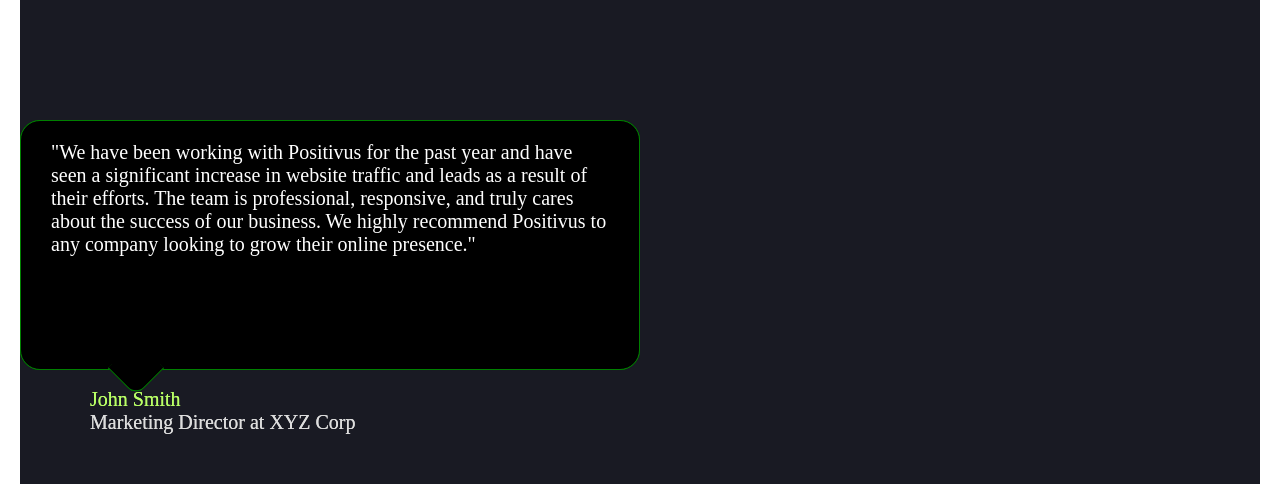
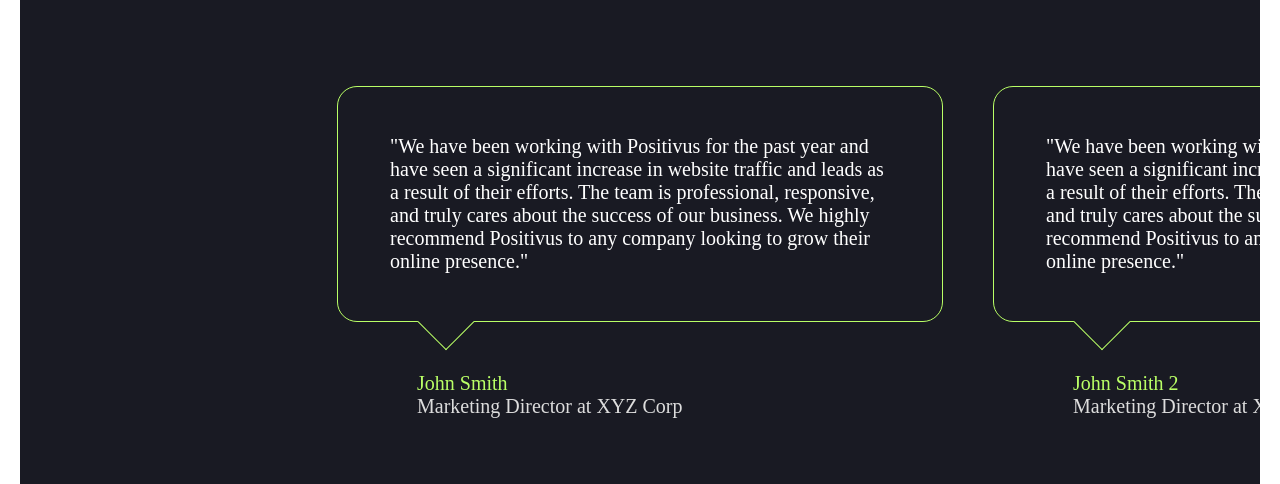
Before and after one commit to amirhoosian/positivusLandingPage, a website built with Vite: page index.html in a window 1280 px wide. Shown: the part 6151-6635 px from the top of the page. Built offline with nearby package versions, Linux system fonts and the light colour scheme.

Commit message:
add s;ider

```diff
--- a/index.html
+++ b/index.html
@@ -2,11 +2,17 @@
 <html lang="en">
   <head>
     <meta charset="UTF-8" />
-    <link rel="stylesheet" href="./src/style.css" />
+
     <meta
       name="viewport"
       content="width=device-width, initial-scale=1.0, maximum-scale=1.0, user-scalable=no"
     />
+
+    <link
+    rel="stylesheet"
+    href="https://cdn.jsdelivr.net/npm/swiper@11/swiper-bundle.min.css"
+  />
+  <link rel="stylesheet" href="./src/style.css" />
     <title>Vite App</title>
   </head>
   <body>
@@ -305,45 +311,66 @@
     </main>
     <footer>
       <div class="bubble-container">
+        <div class="swiper swiper-container">
+          <div class="swiper-wrapper">
+            <div class="swiper-slide">
               <div class="bubble-card">
-            <div class="bubble">"We have been working with Positivus for the past year and have seen a
-              significant increase in website traffic and leads as a result of their
-              efforts. The team is professional, responsive, and truly cares about
-              the success of our business. We highly recommend Positivus to any
-              company looking to grow their online presence."</div>
+                <div class="bubble">
+                  "We have been working with Positivus for the past year and
+                  have seen a significant increase in website traffic and leads
+                  as a result of their efforts. The team is professional,
+                  responsive, and truly cares about the success of our business.
+                  We highly recommend Positivus to any company looking to grow
+                  their online presence."
+                </div>
                 <div class="pointer"></div>
+                <div class="bubble-texts">
                   <h3>John Smith</h3>
                   <p>Marketing Director at XYZ Corp</p>
                 </div>
+              </div>
+            </div>
 
-
-        <div class="bubble-card bubble-card-center">
-          <div class="bubble">"We have been working with Positivus for the past year and have seen a
-            significant increase in website traffic and leads as a result of their
-            efforts. The team is professional, responsive, and truly cares about
-            the success of our business. We highly recommend Positivus to any
-            company looking to grow their online presence."</div>
+            <div class="swiper-slide">
+              <div class="bubble-card">
+                <div class="bubble">
+                  "We have been working with Positivus for the past year and
+                  have seen a significant increase in website traffic and leads
+                  as a result of their efforts. The team is professional,
+                  responsive, and truly cares about the success of our business.
+                  We highly recommend Positivus to any company looking to grow
+                  their online presence."
+                </div>
                 <div class="pointer"></div>
-        <h3>John Smith</h3>
+                <div class="bubble-texts">
+                  <h3>John Smith 2</h3>
                   <p>Marketing Director at XYZ Corp</p>
                 </div>
+              </div>
+            </div>
 
-
-      <div class="bubble-card  bubble-card-rigth">
-        <div class="bubble">"We have been working with Positivus for the past year and have seen a
-          significant increase in website traffic and leads as a result of their
-          efforts. The team is professional, responsive, and truly cares about
-          the success of our business. We highly recommend Positivus to any
-          company looking to grow their online presence."</div>
+            <div class="swiper-slide">
+              <div class="bubble-card">
+                <div class="bubble">
+                  "We have been working with Positivus for the past year and
+                  have seen a significant increase in website traffic and leads
+                  as a result of their efforts. The team is professional,
+                  responsive, and truly cares about the success of our business.
+                  We highly recommend Positivus to any company looking to grow
+                  their online presence."
+                </div>
                 <div class="pointer"></div>
-      <h3>John Smith</h3>
+                <div class="bubble-texts">
+                  <h3>John Smith 3</h3>
                   <p>Marketing Director at XYZ Corp</p>
                 </div>
+              </div>
+            </div>
+          </div>
+          <div class="swiper-pagination"></div>
+        </div>
+      </div>
 
-
-
-
-      </div>
       <div class="from_container">
         <div class="form_input">
           <form class="cool-form">
@@ -373,7 +400,7 @@
               <textarea id="message" rows="5" placeholder="Message"></textarea>
             </div>
 
-            <button type="submit" class="submit-btn">Send Message</button>
+            <button style="color: aliceblue;" type="submit" class="submit-btn">Send Message</button>
           </form>
         </div>
         <img src="/Illustration (2).png" alt="" />
@@ -423,5 +450,15 @@
         </div>
       </div>
     </footer>
+    <script type="module">
+      import Swiper from 'swiper';
+
+      const swiper = new Swiper('.swiper-container', {
+        spaceBetween: 50,
+        centeredSlides: true,
+        slidesPerView: 'auto',
+      });
+    </script>
+
   </body>
 </html>
--- a/src/style.css
+++ b/src/style.css
@@ -493,7 +493,7 @@
 font-style: normal;
 font-weight: 500;
 line-height: normal;
-/* padding: 1px 15px; */
+
 border-radius: 10px;
 text-align: center;
 }
@@ -524,7 +524,7 @@
 text-align: center;
 font-size: 20px;
 font-weight: 400;
-line-height: 28px; /* 140% */
+line-height: 28px;
 }
 
 .social-counter {
@@ -592,7 +592,7 @@
   font-family: "Space Grotesk";
   font-size: 20px;
   font-weight: 400;
-  line-height: 28px; /* 140% */
+  line-height: 28px;
 }
 .icon-head-card img {
   --size: 41px;
@@ -633,88 +633,72 @@
   border-radius: 45px;
   margin: 80px auto;
   background: var(--Dark, #191a23);
-  overflow-x: auto;
-  scroll-snap-type: x mandatory;
-  scroll-behavior: smooth;
+  overflow: hidden;
   position: relative;
 }
 
-.bubble-card{
-  display: block;
-  width: 50%;
+.bubble-card {
+  display: flex;
+  flex-direction: column;
   align-items: center;
-position: absolute;
-
 }
 
-.bubble-card-rigth{
-
-  position: relative;
-  right: -1030px;
+.swiper-slide {
+  text-align: center;
+  font-size: 18px;
+  width: 606px;
+  display: flex;
+  justify-content: center;
+  align-items: center;
 }
 
-.bubble-card-center{
-  position: relative;
-  left: 0;
-  right: 0;
-}
-
-
-
-.bubble-card h3{
-  color: var(--Green, #B9FF66);
-font-family: "Space Grotesk";
+.bubble-card h3 {
+  width: 70%;
+  color: var(--Green, #b9ff66);
+  font-family: 'Space Grotesk';
   font-size: 20px;
   font-style: normal;
   font-weight: 500;
   line-height: normal;
   position: relative;
-left: 70px;
+
 }
 
-.bubble-card p{
+.bubble-card p {
+  width: 70%;
   color: #ddd;
-font-family: "Space Grotesk";
+  font-family: 'Space Grotesk';
   font-size: 20px;
   font-style: normal;
   font-weight: 500;
   line-height: normal;
   position: relative;
-left: 70px;
+
 }
 
-
 .bubble {
-	height: 250px;
-	width: 100%;
-	min-width: 200px;
-	background: #000;
+  background: #191a23;
   color: #fff;
-  border: 1px solid green;
+  border: 1px solid #b9ff66;
   display: block;
-	margin: 0 auto;
   border-radius: 20px;
-	margin-top: 50px;
   font-size: 20px;
   text-align: start;
-  padding: 20px 30px;
-
+  padding: 48px 52px;
 }
 
 .pointer {
   height: 40px;
   width: 40px;
-	background: #000;
+  background: #191a23;
   margin: 0 auto;
   transform: rotate(45deg);
-	border-radius: 0 0 12px 0;
-	margin-top: -22px;
   position: relative;
+  bottom: 20px;
   left: calc(0.5vw - 200px);
-  border: 1px solid green;
+  border: 1px solid #b9ff66;
   border-top: none;
   border-left: none;
-
 }
 
 .blurred {
@@ -725,13 +709,16 @@
   z-index: -1;
 }
 
+.bubble-texts {
+  margin-top: 10px;
+  padding-left: 80px;
+  text-align: left;
+  width: 100%;
+}
 
-
-
-
-
-
-
+.bubble-texts h3 {
+  text-align: left;
+}
 
 
 
```
Also changed, not shown: src/index.js (added, +7 -0 lines). Lines whose indentation alone changed are shown as unchanged.
